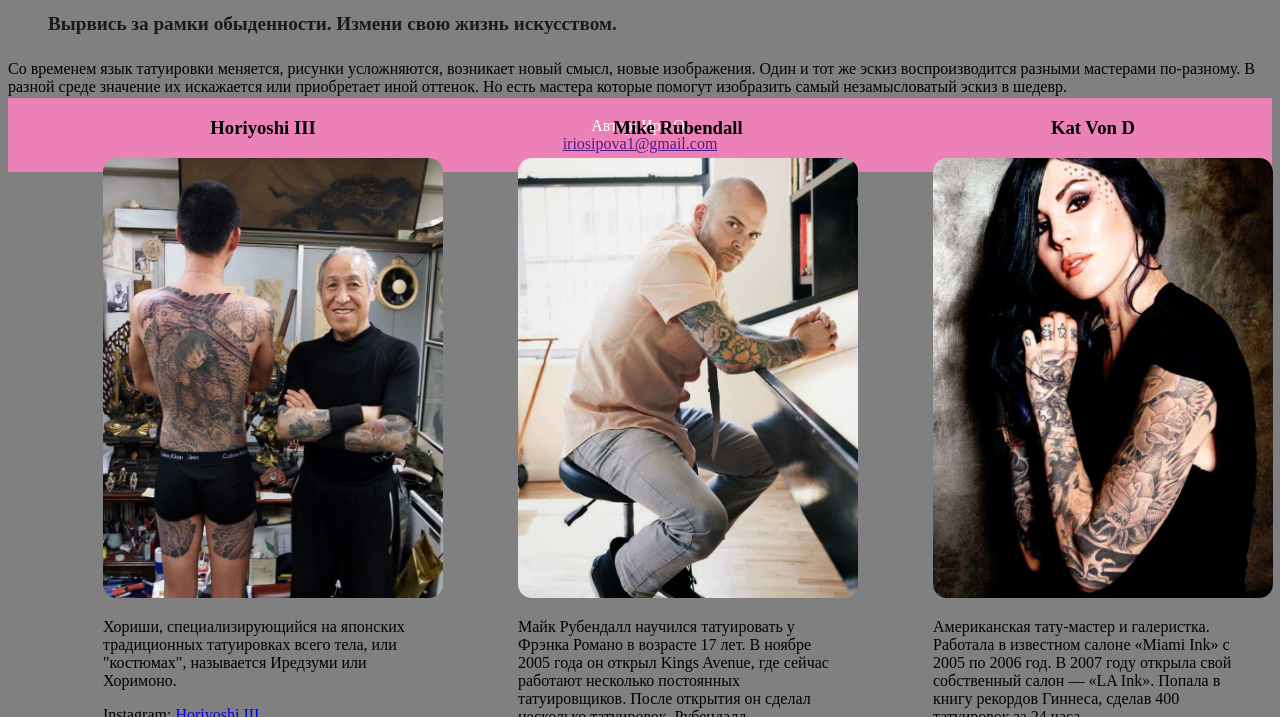
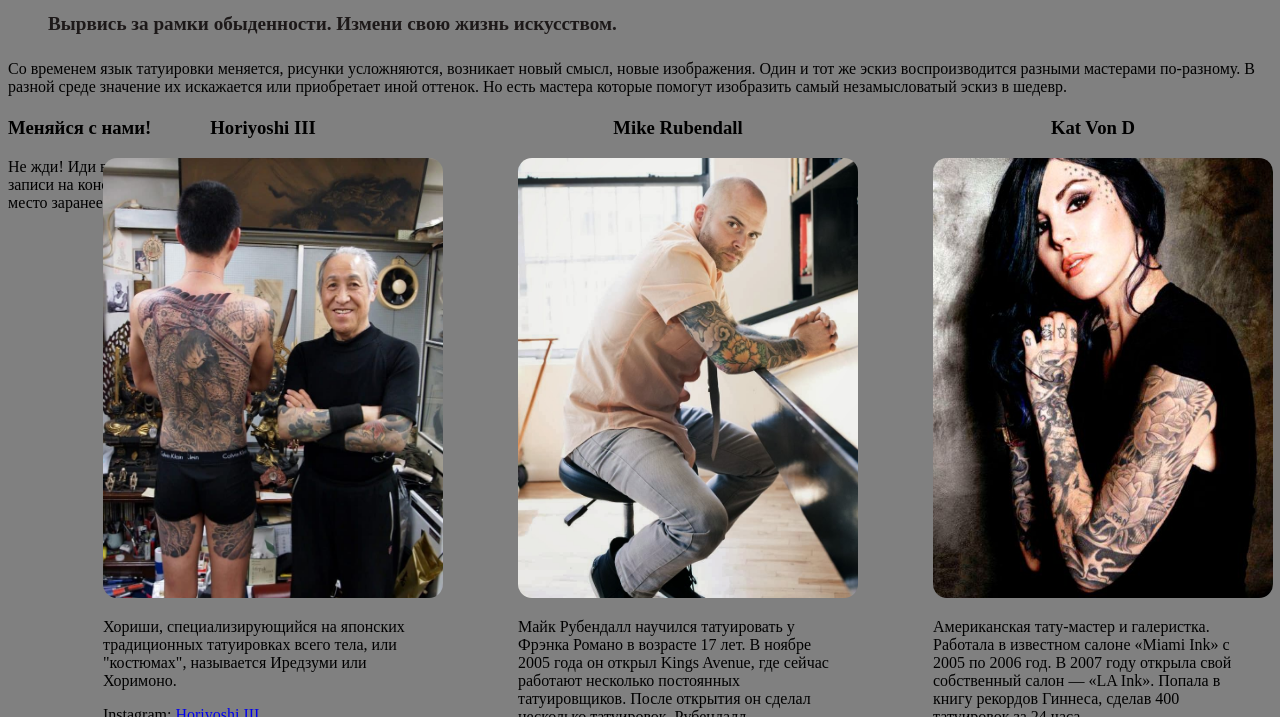
Before and after one commit to IriFeliz/Tattoo-world, a plain HTML site: page index.html in a window 1280 px wide. Shown: the part 577-1294 px from the top of the page. Drawn offline with Linux system fonts and the light colour scheme; files whose address does not match are found by name.

Commit message:
delete footer

```diff
--- a/style.css
+++ b/style.css
@@ -122,15 +122,13 @@ h2 {
 .us {
     width: 300px;
     height: 100px;
-    position: absolute;
-    top: 0;
-
-
 }
-
+/*
 footer {
     background-color: rgb(235, 129, 182);
     color: white;
     text-align: center;
     padding: 3px;
 }
+
+*/
```
Also changed, not shown: index.html (+6 -4 lines).
